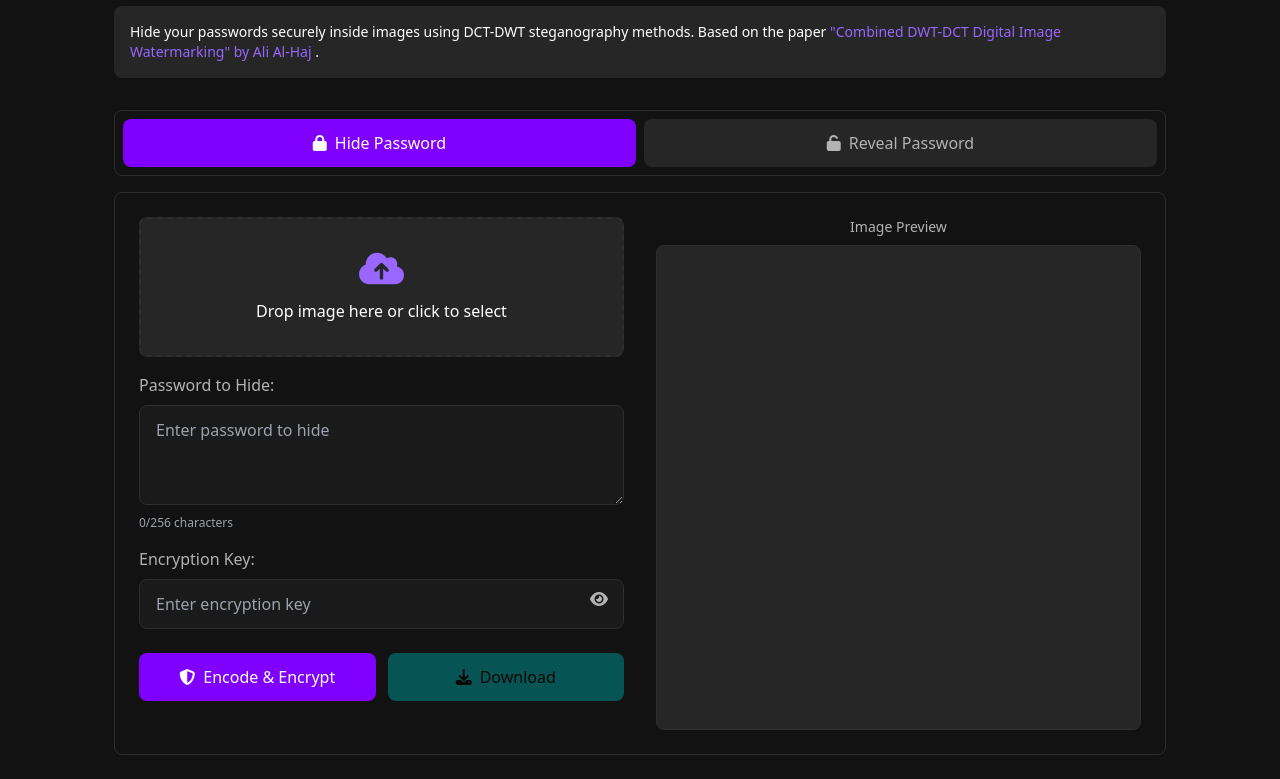
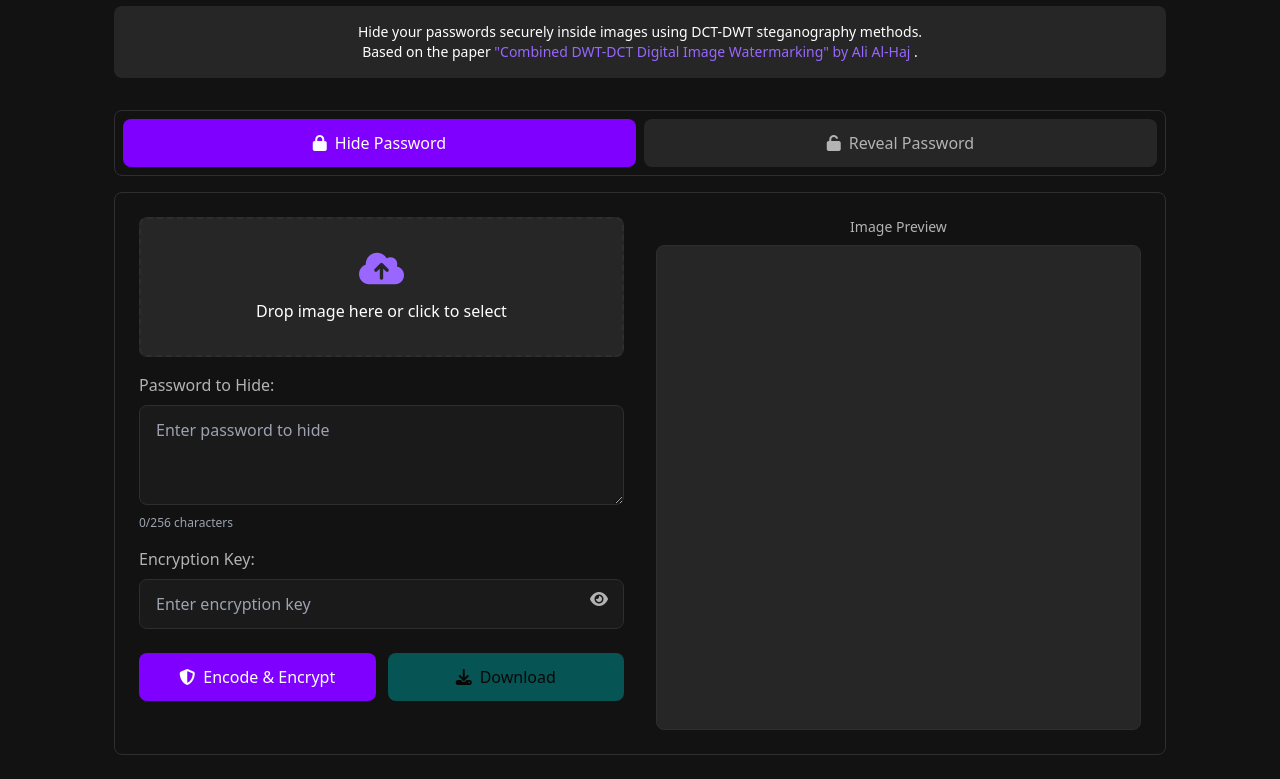
Before and after one commit to Aron-dxd/StegoPass, a plain HTML site: page index.html in a window 1280 px wide. Shown: the part 78-857 px from the top of the page. Drawn offline with nearby package versions, Linux system fonts and the light colour scheme.

Commit message:
Alignment

```diff
--- a/index.html
+++ b/index.html
@@ -17,7 +17,7 @@
         <h1 class="text-3xl font-bold">StegoPass</h1>
         <div class="info-panel">
           <p class="text-sm">
-            Hide your passwords securely inside images using DCT-DWT steganography methods. Based on the paper
+            Hide your passwords securely inside images using DCT-DWT steganography methods.<br> Based on the paper
             <a href="https://pdfs.semanticscholar.org/1c47/f281c00cffad4e30deff48a922553cb04d17.pdf" class="hover:underline">
               "Combined DWT-DCT Digital Image Watermarking" by Ali Al-Haj
             </a>.
--- a/style.css
+++ b/style.css
@@ -110,6 +110,7 @@ h1 {
   border-radius: var(--radius);
   margin-top: 1rem;
   font-size: 0.95rem;
+  text-align: center;
 }
 
 #display {
```
